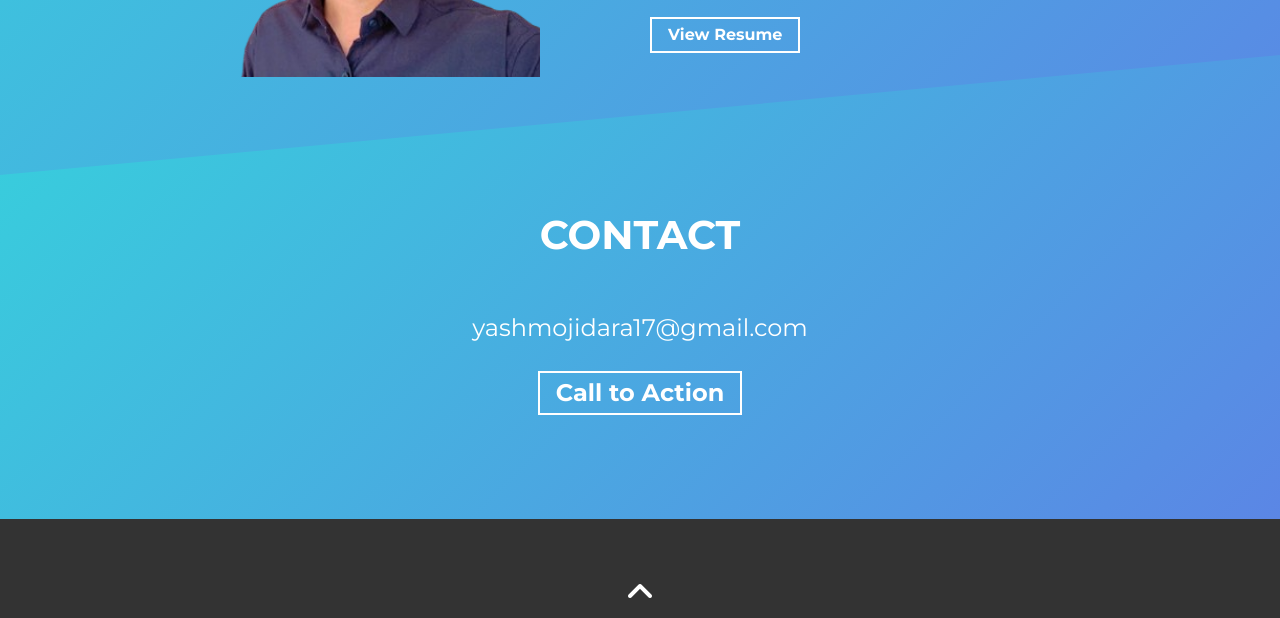
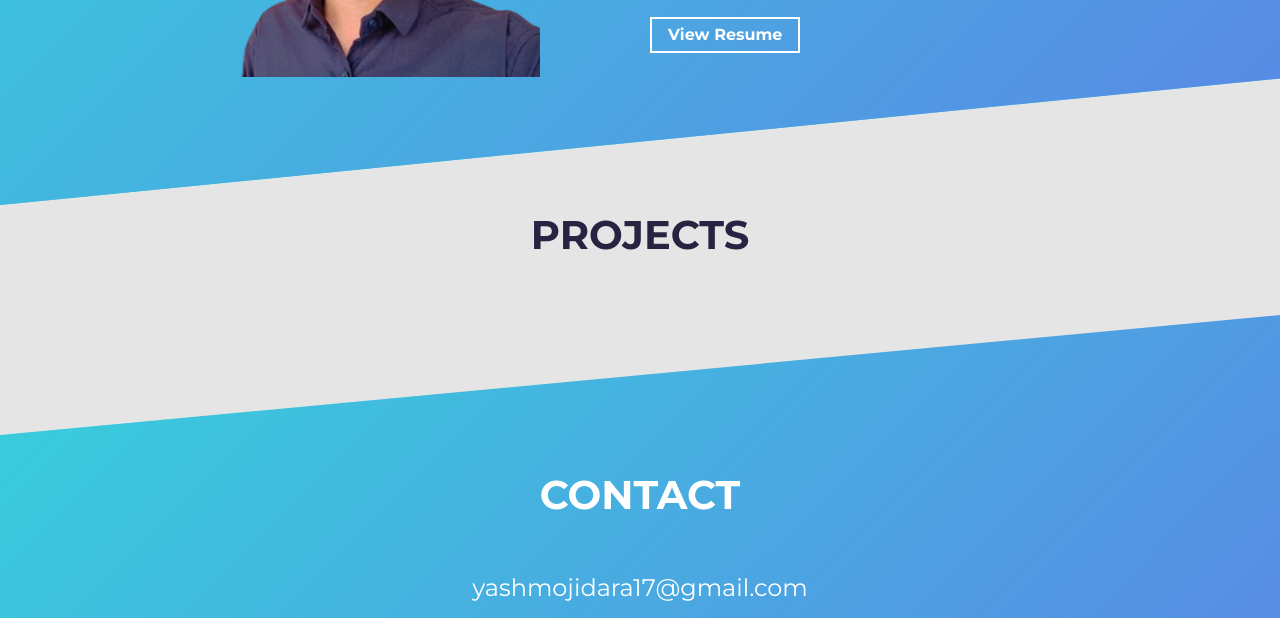
Before and after one commit to yashmojidara1708/personalinfo, a plain HTML site: page index.html in a window 1280 px wide. Shown: the part 1228-1846 px from the top of the page. Drawn offline with Linux system fonts and the light colour scheme.

Commit message:
second push

```diff
--- a/index.html
+++ b/index.html
@@ -86,10 +86,10 @@
   <!-- /END About Section -->
 
   <!--Projects Section-->
-  <!-- <section id="projects">
+  <section id="projects">
     <div class="container">
       <div class="project-wrapper">
-        <h2 class="section-title dark-blue-text">Projects</h2> -->
+        <h2 class="section-title dark-blue-text">Projects</h2>
         <!-- <article class="row">
           <div class="project-wrapper__text">
             <h3 class="project-wrapper__text-title">Bank Loan Data Explorer</h3>
@@ -243,9 +243,9 @@
         </article> -->
         <!-- /END Project -->
 
-      <!-- </div>
+      </div>
     </div>
-  </section> -->
+  </section>
   <!-- End Projects Section -->
 
   <!-- Contact Section -->
```
